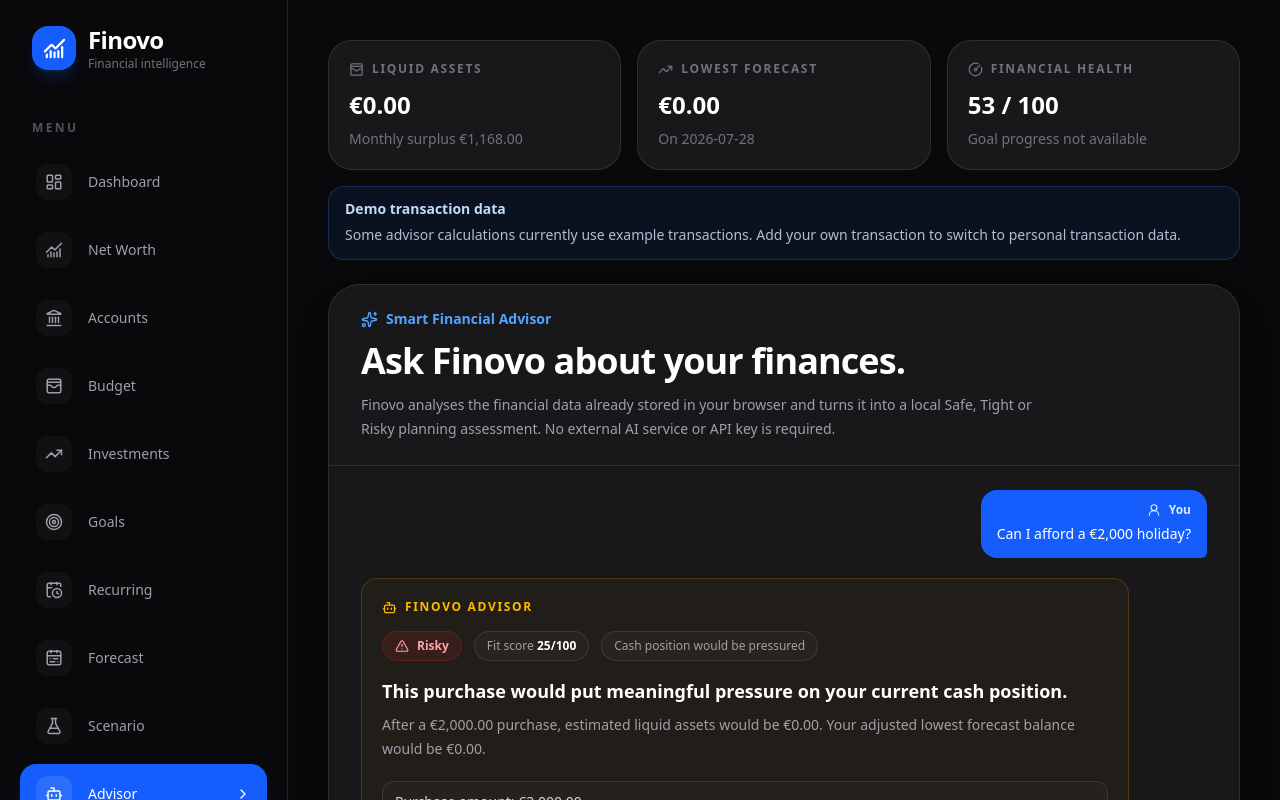
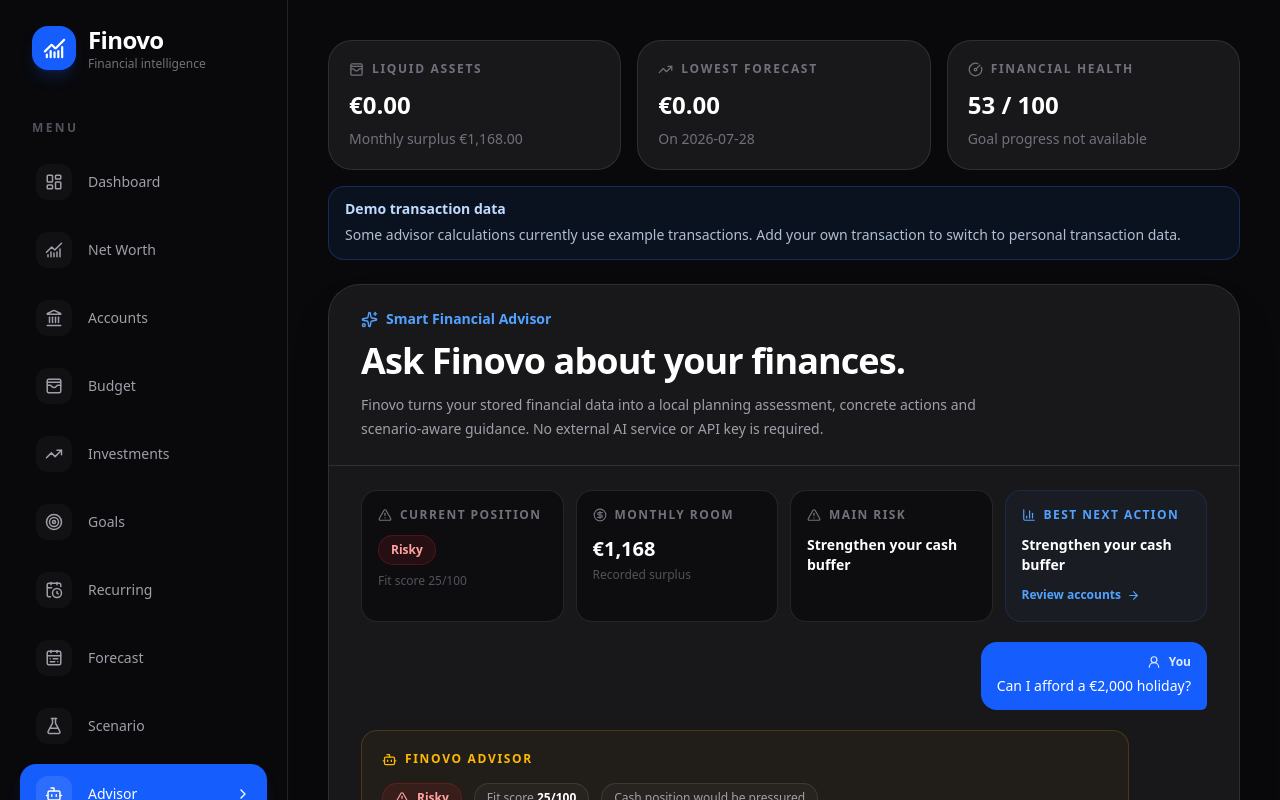
Before and after one commit to Duco-Zwarthof/finovo, a Next.js app: page /advisor in a window 1280 px wide. Both pictures are taken after a click on the button "Can I afford a €2,000 holiday?". Built offline with nearby package versions, Linux system fonts and the light colour scheme.

Commit message:
Add advisor action navigation

```diff
--- a/components/advisor/AdvisorChat.tsx
+++ b/components/advisor/AdvisorChat.tsx
@@ -1,4 +1,6 @@
 "use client";
+
+import Link from "next/link";
 
 import {
   FormEvent,
@@ -7,7 +9,9 @@
 } from "react";
 import {
   ArrowRight,
+  BarChart3,
   Bot,
+  CircleDollarSign,
   Gauge,
   Send,
   ShieldCheck,
@@ -114,6 +118,59 @@
   }
 }
 
+function formatMonthlyRoom(
+  amountMinor: number
+) {
+  return new Intl.NumberFormat(
+    "en-IE",
+    {
+      style: "currency",
+      currency: "EUR",
+      minimumFractionDigits: 0,
+      maximumFractionDigits: 0,
+    }
+  ).format(amountMinor / 100);
+}
+
+function getPrimaryRisk(
+  answer: LocalAdvisorAnswer
+) {
+  const highPriority =
+    answer.actions.find(
+      (action) =>
+        action.priority === "high"
+    );
+
+  if (highPriority) {
+    return highPriority.title;
+  }
+
+  if (
+    answer.assessment.verdict ===
+    "tight"
+  ) {
+    return "Limited financial margin";
+  }
+
+  if (
+    answer.assessment.verdict ===
+    "risky"
+  ) {
+    return "Cash flow or buffer pressure";
+  }
+
+  return "No major risk flagged";
+}
+
+function getBestNextAction(
+  answer: LocalAdvisorAnswer
+) {
+  return (
+    answer.actions[0]?.title ??
+    "Keep your financial data updated"
+  );
+}
+
 export default function AdvisorChat({
   context,
 }: AdvisorChatProps) {
@@ -192,9 +249,9 @@
         </h1>
 
         <p className="mt-3 max-w-2xl text-sm leading-6 text-zinc-400">
-          Finovo analyses the financial data already stored in your browser
-          and turns it into a local Safe, Tight or Risky planning assessment.
-          No external AI service or API key is required.
+          Finovo turns your stored financial data into a local planning
+          assessment, concrete actions and scenario-aware guidance. No external
+          AI service or API key is required.
         </p>
       </div>
 
@@ -235,6 +292,137 @@
           </div>
         ) : (
           <div className="space-y-5">
+            {(() => {
+              const latestAdvisorEntry =
+                [...entries]
+                  .reverse()
+                  .find(
+                    (entry) =>
+                      entry.role ===
+                      "advisor"
+                  );
+
+              if (
+                !latestAdvisorEntry ||
+                latestAdvisorEntry.role !==
+                  "advisor"
+              ) {
+                return null;
+              }
+
+              const latestAnswer =
+                latestAdvisorEntry.answer;
+
+              const verdict =
+                getVerdictPresentation(
+                  latestAnswer.assessment
+                    .verdict
+                );
+
+              const VerdictIcon =
+                verdict.Icon;
+
+              return (
+                <div className="grid gap-3 md:grid-cols-2 xl:grid-cols-4">
+                  <div className="rounded-2xl border border-white/10 bg-zinc-950/70 p-4">
+                    <div className="flex items-center gap-2 text-xs font-semibold uppercase tracking-[0.12em] text-zinc-500">
+                      <VerdictIcon
+                        size={14}
+                      />
+                      Current position
+                    </div>
+
+                    <div
+                      className={`mt-3 inline-flex items-center rounded-full border px-3 py-1.5 text-xs font-semibold ${verdict.className}`}
+                    >
+                      {verdict.label}
+                    </div>
+
+                    <p className="mt-2 text-xs text-zinc-600">
+                      Fit score{" "}
+                      {
+                        latestAnswer
+                          .assessment
+                          .score
+                      }
+                      /100
+                    </p>
+                  </div>
+
+                  <div className="rounded-2xl border border-white/10 bg-zinc-950/70 p-4">
+                    <div className="flex items-center gap-2 text-xs font-semibold uppercase tracking-[0.12em] text-zinc-500">
+                      <CircleDollarSign
+                        size={14}
+                      />
+                      Monthly room
+                    </div>
+
+                    <p className="mt-3 text-xl font-bold text-white">
+                      {formatMonthlyRoom(
+                        latestAnswer
+                          .assessment
+                          .estimatedMonthlyRoomMinor
+                      )}
+                    </p>
+
+                    <p className="mt-1 text-xs text-zinc-600">
+                      Recorded surplus
+                    </p>
+                  </div>
+
+                  <div className="rounded-2xl border border-white/10 bg-zinc-950/70 p-4">
+                    <div className="flex items-center gap-2 text-xs font-semibold uppercase tracking-[0.12em] text-zinc-500">
+                      <TriangleAlert
+                        size={14}
+                      />
+                      Main risk
+                    </div>
+
+                    <p className="mt-3 text-sm font-semibold leading-5 text-white">
+                      {getPrimaryRisk(
+                        latestAnswer
+                      )}
+                    </p>
+                  </div>
+
+                  <div className="rounded-2xl border border-blue-500/15 bg-blue-500/[0.04] p-4">
+                    <div className="flex items-center gap-2 text-xs font-semibold uppercase tracking-[0.12em] text-blue-400">
+                      <BarChart3
+                        size={14}
+                      />
+                      Best next action
+                    </div>
+
+                    <p className="mt-3 text-sm font-semibold leading-5 text-white">
+                      {getBestNextAction(
+                        latestAnswer
+                      )}
+                    </p>
+
+                    {latestAnswer.actions[0] && (
+                      <Link
+                        href={
+                          latestAnswer
+                            .actions[0]
+                            .href
+                        }
+                        className="mt-3 inline-flex items-center gap-1.5 text-xs font-semibold text-blue-400 transition hover:text-blue-300"
+                      >
+                        {
+                          latestAnswer
+                            .actions[0]
+                            .ctaLabel
+                        }
+                        <ArrowRight
+                          size={13}
+                        />
+                      </Link>
+                    )}
+                  </div>
+                </div>
+              );
+            })()}
+
             {entries.map((entry) => {
               if (
                 entry.role === "user"
@@ -341,24 +529,7 @@
                         )
                       )}
                     </div>
-
-                    {entry.answer
-                      .recommendation && (
-                      <div className="mt-5 rounded-xl border border-blue-500/15 bg-blue-500/[0.04] px-3 py-3">
-                        <p className="text-xs font-semibold uppercase tracking-[0.12em] text-blue-400">
-                          Next step
-                        </p>
-
-                        <p className="mt-1 text-sm leading-6 text-zinc-300">
-                          {
-                            entry.answer
-                              .recommendation
-                          }
-                        </p>
-                      </div>
-                    )}
-
-                    <div className="mt-5">
+<div className="mt-5">
                       <p className="text-xs font-semibold uppercase tracking-[0.12em] text-zinc-500">
                         Recommended actions
                       </p>
@@ -375,13 +546,21 @@
                                 className="mt-0.5 shrink-0 text-blue-400"
                               />
 
-                              <div>
+                              <div className="min-w-0 flex-1">
                                 <div className="flex flex-wrap items-center gap-2">
                                   <p className="text-sm font-semibold text-white">
                                     {action.title}
                                   </p>
 
-                                  <span className="rounded-full border border-white/10 px-2 py-0.5 text-[10px] font-semibold uppercase tracking-[0.1em] text-zinc-500">
+                                  <span
+                                    className={`rounded-full border px-2 py-0.5 text-[10px] font-semibold uppercase tracking-[0.1em] ${
+                                      action.priority === "high"
+                                        ? "border-red-500/20 bg-red-500/10 text-red-300"
+                                        : action.priority === "medium"
+                                          ? "border-amber-500/20 bg-amber-500/10 text-amber-300"
+                                          : "border-blue-500/20 bg-blue-500/10 text-blue-300"
+                                    }`}
+                                  >
                                     {action.priority}
                                   </span>
                                 </div>
@@ -389,6 +568,16 @@
                                 <p className="mt-1 text-sm leading-6 text-zinc-400">
                                   {action.detail}
                                 </p>
+
+                                <Link
+                                  href={action.href}
+                                  className="mt-3 inline-flex items-center gap-1.5 text-xs font-semibold text-blue-400 transition hover:text-blue-300"
+                                >
+                                  {action.ctaLabel}
+                                  <ArrowRight
+                                    size={13}
+                                  />
+                                </Link>
                               </div>
                             </div>
                           </div>
@@ -396,32 +585,10 @@
                       </div>
                     </div>
 
-                    <div className="mt-5 rounded-xl border border-white/10 bg-zinc-950/50 px-3 py-3">
-                      <p className="text-xs font-semibold uppercase tracking-[0.12em] text-zinc-500">
-                        Estimated monthly room
-                      </p>
-
-                      <p className="mt-1 text-sm font-semibold text-white">
-                        €{(
-                          entry.answer
-                            .assessment
-                            .estimatedMonthlyRoomMinor /
-                          100
-                        ).toLocaleString(
-                          "en-IE",
-                          {
-                            minimumFractionDigits:
-                              2,
-                            maximumFractionDigits:
-                              2,
-                          }
-                        )}
-                      </p>
-
-                      <p className="mt-1 text-xs leading-5 text-zinc-600">
-                        Based on recorded monthly surplus before unrecorded or one-off costs.
-                      </p>
-                    </div>
+                    <p className="mt-5 text-xs leading-5 text-zinc-600">
+                      Monthly room is based on recorded surplus and does not include
+                      unrecorded or unexpected costs.
+                    </p>
 
                     <p className="mt-5 text-xs leading-5 text-zinc-600">
                       {
--- a/lib/advisor-recommendations.ts
+++ b/lib/advisor-recommendations.ts
@@ -8,6 +8,8 @@
   title: string;
   detail: string;
   priority: AdvisorActionPriority;
+  href: string;
+  ctaLabel: string;
 };
 
 const BUFFER_MONTHS = 3;
@@ -61,6 +63,8 @@
         bufferGapMinor
       )} more liquid reserves to reach about three months of recorded expenses.`,
       priority: assessment.verdict === "risky" ? "high" : "medium",
+      href: "/accounts",
+      ctaLabel: "Review accounts",
     });
   }
 
@@ -71,6 +75,8 @@
       detail:
         "Reduce flexible spending or recurring costs before adding new monthly commitments.",
       priority: "high",
+      href: "/budget",
+      ctaLabel: "Review budget",
     });
   }
 
@@ -85,6 +91,8 @@
           comfortableMonthlyMinor
         )} would leave more breathing room.`,
         priority: "high",
+        href: "/scenario",
+        ctaLabel: "Test lower amount",
       });
     } else if (requestedAmountMinor > comfortableMonthlyMinor) {
       actions.push({
@@ -94,6 +102,8 @@
           comfortableMonthlyMinor
         )} or lower would stay inside Finovo's conservative comfort range based on your recorded surplus.`,
         priority: "medium",
+        href: "/scenario",
+        ctaLabel: "Open scenario",
       });
     } else {
       actions.push({
@@ -102,6 +112,8 @@
         detail:
           "Compare the contribution in the Scenario Planner across bear, base and bull assumptions before changing your real plan.",
         priority: "low",
+        href: "/scenario",
+        ctaLabel: "Stress-test plan",
       });
     }
   }
@@ -126,6 +138,8 @@
               )} or lower would preserve roughly three months of recorded expenses.`
             : "Your current liquid assets do not yet cover Finovo's three-month buffer target, so delaying the purchase would protect liquidity.",
         priority: assessment.verdict === "risky" ? "high" : "medium",
+        href: "/forecast",
+        ctaLabel: "Review forecast",
       });
     }
   }
@@ -137,6 +151,8 @@
         title: "Fix the cash shortfall first",
         detail: `Your saved ${context.scenario.years}-year scenario lets projected cash fall below zero. Lower extra investing, reduce expenses or add income before relying on investment returns.`,
         priority: "high",
+        href: "/scenario",
+        ctaLabel: "Adjust scenario",
       });
     } else if (category === "investing" || category === "saving") {
       actions.push({
@@ -145,6 +161,8 @@
         detail:
           "Use the saved bear, base and bull outcomes as a range rather than planning around only the base case.",
         priority: "low",
+        href: "/scenario",
+        ctaLabel: "Compare scenarios",
       });
     }
   }
@@ -156,8 +174,25 @@
       detail:
         "Your recorded cash flow and liquidity do not currently trigger a stronger corrective action. Keep your data updated and review again before a large change.",
       priority: "low",
+      href: "/",
+      ctaLabel: "Open dashboard",
     });
   }
 
-  return actions.slice(0, 3);
+  const priorityWeight: Record<
+    AdvisorActionPriority,
+    number
+  > = {
+    high: 0,
+    medium: 1,
+    low: 2,
+  };
+
+  return [...actions]
+    .sort(
+      (first, second) =>
+        priorityWeight[first.priority] -
+        priorityWeight[second.priority]
+    )
+    .slice(0, 3);
 }
```
Also changed, not shown: 1 other file (tests, documents, lock files or other folders).
